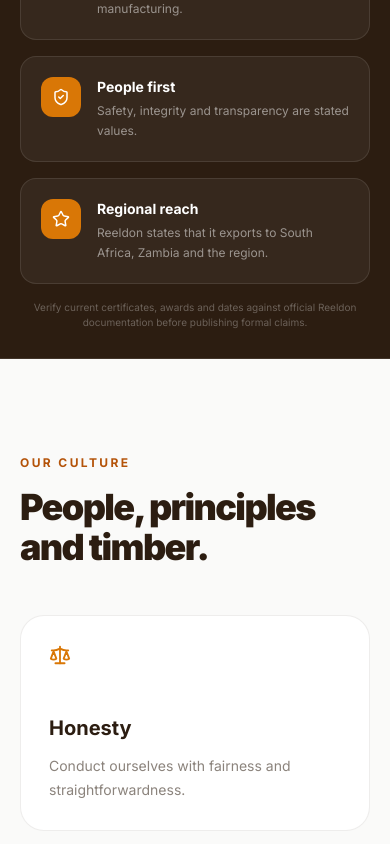
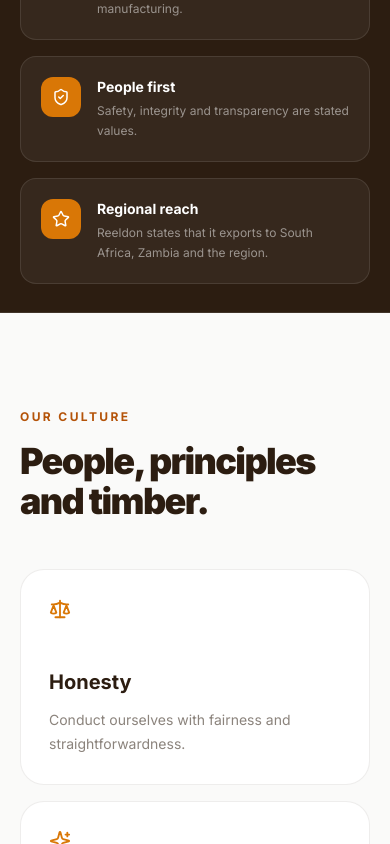
Before and after one commit to deano-98/Reeldon_web_app, a Next.js app: page / in a window 390 px wide. Shown: the part 1061-1905 px from the top of the page. Built offline with nearby package versions, Linux system fonts and the light colour scheme.

Commit message:
smooth scroll implemented

```diff
--- a/app/layout.tsx
+++ b/app/layout.tsx
@@ -52,7 +52,11 @@ export default function RootLayout({
   children: React.ReactNode;
 }) {
   return (
-    <html lang="en" className={inter.variable}>
+    <html
+      lang="en"
+      className={inter.variable}
+      data-scroll-behavior="smooth"
+    >
       <body>
         <script
           type="application/ld+json"
--- a/components/home/AwardsSection.tsx
+++ b/components/home/AwardsSection.tsx
@@ -27,7 +27,7 @@ export function AwardsSection() {
       id="awards"
       className="border-y border-white/10 bg-[#2C1D11] text-white"
     >
-      <div className="mx-auto max-w-[1480px] px-5 py-7 sm:px-8 lg:px-12">
+      <div className="mx-auto max-w-370 px-5 py-7 sm:px-8 lg:px-12">
         <div className="grid gap-4 md:grid-cols-2 lg:grid-cols-4">
           {items.map(([Icon, title, body]) => (
             <div
@@ -44,10 +44,10 @@ export function AwardsSection() {
             </div>
           ))}
         </div>
-        <p className="mt-4 text-center text-[10px] text-white/30">
+        {/* <p className="mt-4 text-center text-[10px] text-white/30">
           Verify current certificates, awards and dates against official Reeldon
           documentation before publishing formal claims.
-        </p>
+        </p> */}
       </div>
     </section>
   );
--- a/lib/constants.ts
+++ b/lib/constants.ts
@@ -3,6 +3,7 @@ export const primaryNav = [
   ["Structural Timber", "/structural-timber"],
   ["Explore Timber", "/explore-timber"],
   ["Aesthetic Timber", "/projects"],
+  ["Doors", "/projects/doors"],
   ["About Us", "/about"],
   ["Contact", "/contact"]
   ,
@@ -10,7 +11,6 @@ export const primaryNav = [
 export const utilityNav = [
   ["CSR", "/csr"],
   ["Size Conversions", "/structural-timber/size-conversions"],
-  ["Doors", "/projects/doors"],
 ] as const;
 export const products: Product[] = [
   {
```
